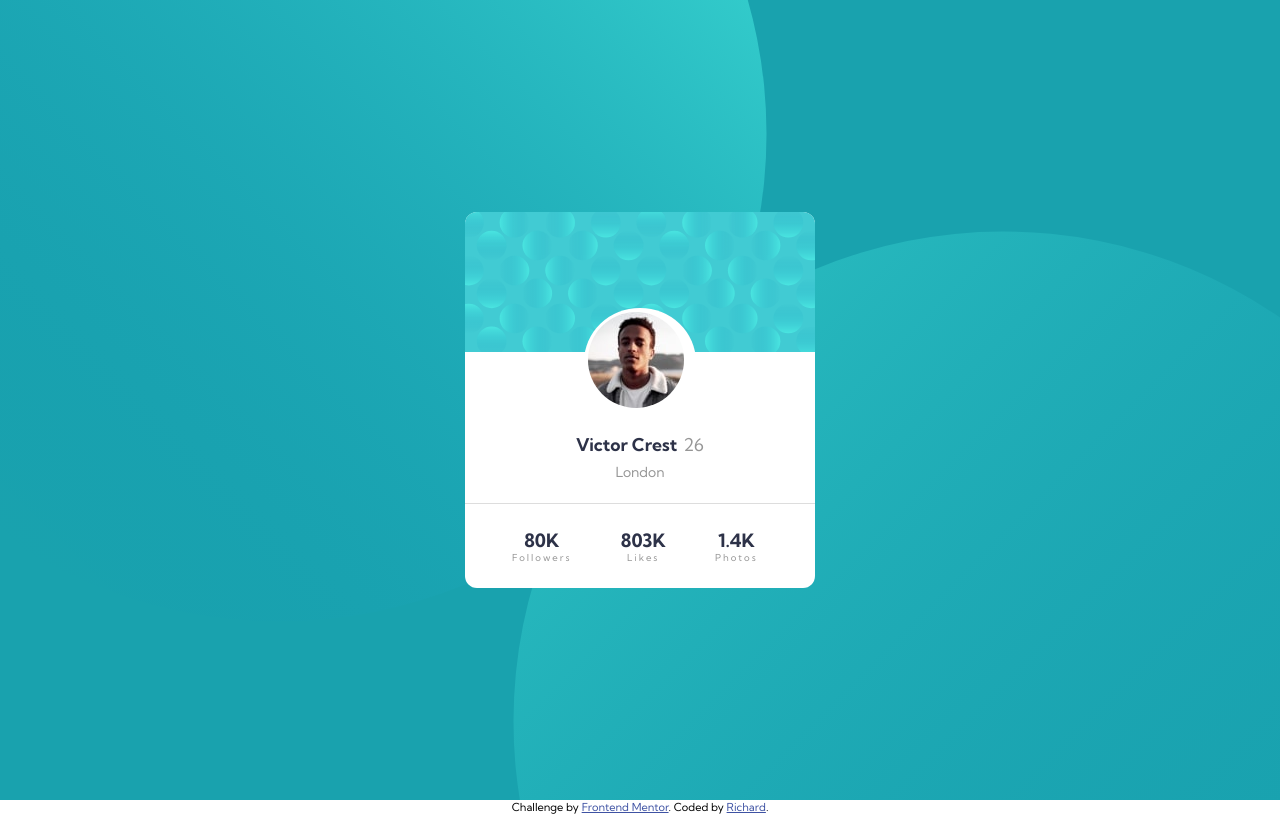
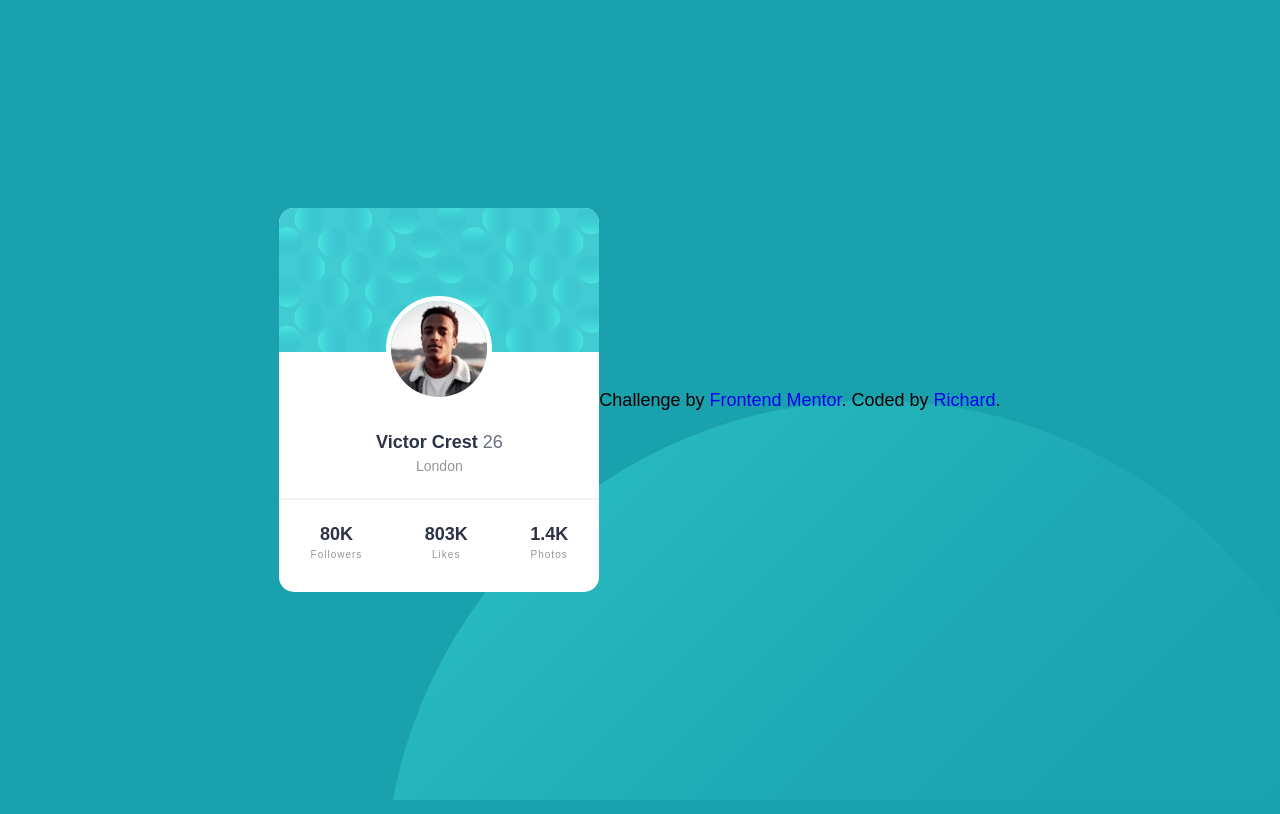
Before and after one commit to r-tom90/Profile-Card-Component, a plain HTML site: page index.html in a window 1280 px wide. Drawn offline with Linux system fonts and the light colour scheme.

Commit message:
fixing issues to allow for background pictures to show

```diff
--- a/index.html
+++ b/index.html
@@ -16,41 +16,26 @@
     <title>Frontend Mentor | Profile card component</title>
   </head>
   <body>
-    <main class="profile">
-      <article class="profile__card">
-        <picture class="profile__photo">
-          <img src="images/bg-pattern-card.svg" alt="Background Images" />
-        </picture>
-        <div class="profile__content">
-          <div class="profile__wrappercontent">
-            <div class="profile__containerphotouser">
-              <img
-                src="images/image-victor.jpg"
-                alt="Photo User Victor"
-                class="profile__photouser"
-              />
-            </div>
-            <div class="profile__userinformation">
-              <p class="profile__nameuser">
-                Victor Crest
-                <span class="profile__nameuser profile__nameuser--age">26</span>
-              </p>
-              <span class="profile__cityuser">London</span>
+    <main class="container">
+      <div class="card">
+        <div class="top">
+          <img src="./images/image-victor.jpg" alt="" />
+        </div>
+        <div class="bottom">
+          <div class="bottom-text">
+            <p>
+              Victor Crest <span class="age">26</span
+              ><span class="city">London</span>
+            </p>
+            <div class="underline"></div>
+            <div class="stats">
+              <h4>80K <span class="stats-span">Followers</span></h4>
+              <h4>803K <span class="stats-span">Likes</span></h4>
+              <h4>1.4K <span class="stats-span">Photos</span></h4>
             </div>
           </div>
         </div>
-        <ul class="profile__stats stast">
-          <li class="stast__range">
-            80K <span class="stast__rangename">Followers</span>
-          </li>
-          <li class="stast__range">
-            803K <span class="stast__rangename">Likes</span>
-          </li>
-          <li class="stast__range">
-            1.4K <span class="stast__rangename">Photos</span>
-          </li>
-        </ul>
-      </article>
+      </div>
     </main>
 
     <footer class="attribution">
--- a/style.css
+++ b/style.css
@@ -1,150 +1,127 @@
-@import url("https://fonts.googleapis.com/css2?family=Kumbh+Sans:wght@400;700&display=swap");
+/* ----------------------------------------------------------
+Global Variables
+---------------------------------------------------------- */
 
 :root {
-  --dark-cyan: hsl(185, 75%, 39%);
-  --very-dark-desaturated-blue: hsl(229, 23%, 23%);
-  --dark-grayish-blue: hsl(227, 10%, 46%);
-  --dark-gray: hsl(0, 0%, 59%);
-  /* font-family */
-  --font-Kumbh: "Kumbh Sans", sans-serif;
-  --weights-400: 400;
-  --weights-700: 700;
-  /* name adn stats  */
-  --font-size: 18px;
+  --cyan: hsl(185, 75%, 39%);
+  --dark_blue: hsl(229, 23%, 23%);
+  --gray_blue: hsl(227, 10%, 46%);
+  --dark_gray: hsl(0, 0%, 59%);
+  --white: #fff;
+  --font_size: 18px;
+  --font_family: "Kumbh Sans", sans-serif;
 }
 
-*,
-*::before,
-*::after {
-  box-sizing: border-box;
-}
+/* ----------------------------------------------------------
+Global Styling
+---------------------------------------------------------- */
 
 * {
   margin: 0;
-}
-
-html,
-body {
-  height: 100vh;
-  width: auto;
+  padding: 0;
+  outline: none;
+  border: none;
+  box-sizing: border-box;
+  text-decoration: none;
 }
 
 body {
-  font-family: var(--font-Kumbh);
+  height: 100vh;
+  width: 100vw;
+  font-family: var(--font_family);
+  font-size: var(--font_size);
+  background-color: var(--cyan);
+  background-image: url(./images/bg-pattern-top.svg),
+    url(./images/bg-pattern-bottom.svg);
+  background-repeat: no-repeat;
+  background-position: -140vw -70vh, 30vw 50vh;
+  display: flex;
+  justify-content: center;
+  align-items: center;
 }
 
-.profile {
-  width: 100%;
-  height: 100vh;
+/* ----------------------------------------------------------
+Card Styling
+---------------------------------------------------------- */
+
+.card {
+  width: 20rem;
+  height: 24rem;
+  background: var(--white);
+  border-radius: 15px;
   display: grid;
-  place-content: center;
-  background: url("../images/bg-pattern-top.svg") -70% 200%,
-    url("../images/bg-pattern-bottom.svg") 170% -130%;
-  background-color: var(--dark-cyan);
-  background-repeat: no-repeat;
+  grid-template-rows: 9rem 15rem;
 }
 
-.profile__card {
-  width: 100%;
-  background-color: white;
-  border-radius: 0.75rem;
-  overflow: hidden;
-}
-
-.profile__content {
-  width: 100%;
-  min-height: 8.2rem;
-  margin-bottom: 1rem;
+.top {
+  background: url(./images/bg-pattern-card.svg) no-repeat center/cover;
+  border-radius: 15px 15px 0 0;
   position: relative;
 }
 
-.profile__wrappercontent {
-  width: 100%;
+.top img {
+  border-radius: 50%;
+  border: 5px solid var(--white);
   position: absolute;
-  top: -3rem;
-  display: flex;
-  flex-direction: column;
-  align-items: center;
-  gap: 1rem;
+  bottom: -35%;
+  left: 50%;
+  transform: translate(-50%);
 }
 
-.profile__containerphotouser {
-  width: 7rem;
-  padding: 0.26rem;
-  top: -3rem;
-  border-radius: 50%;
-  background-color: white;
+.bottom-text {
+  margin: 5rem 0 1rem 0;
 }
 
-.profile__photouser {
-  border-radius: 50%;
+.bottom-text p {
+  text-align: center;
+  font-weight: 700;
+  color: var(--dark_blue);
 }
 
-.profile__userinformation {
-  width: 100%;
-  text-align: center;
-  line-height: 1.5;
+.bottom-text span {
+  font-weight: 400;
+  color: var(--dark_gray);
 }
 
-.profile__nameuser {
-  font-size: 1.1em;
-  font-weight: var(--weights-700);
-  color: var(--very-dark-desaturated-blue);
+.bottom-text .age {
+  color: var(--gray_blue);
 }
 
-.profile__nameuser--age {
-  font-size: 1em;
-  font-weight: var(--weights-400);
-  color: var(--dark-gray);
-  padding-left: 0.15rem;
+.bottom-text .city {
+  display: block;
+  font-size: 14px;
+  margin-top: 5px;
 }
 
-.profile__cityuser {
-  font-size: 0.87em;
-  font-weight: var(--weights-400);
-  color: var(--dark-gray);
+.underline {
+  width: 100%;
+  height: 1.5px;
+  background: var(--dark_gray);
+  opacity: 0.1;
+  margin-top: 1.5rem;
 }
 
-.profile__stats {
-  min-height: 5.3rem;
+.stats {
+  margin-top: 1.5rem;
+  text-align: center;
   display: flex;
-  padding-left: 2rem;
-  padding-right: 2.65rem;
-  justify-content: space-evenly;
-  align-items: center;
-  border-top: solid #0002 0.0625rem;
-  gap: 2.15rem;
+  justify-content: space-around;
+  color: var(--dark_blue);
 }
 
-.stast__range {
-  display: inline-flex;
-  flex-direction: column;
-  align-items: center;
-  font-size: 1.15rem;
-  font-weight: var(--weights-700);
-  color: var(--very-dark-desaturated-blue);
+.stats-span {
+  display: block;
+  font-size: 10px;
+  letter-spacing: 1px;
+  margin-top: 0.3rem;
 }
 
-.stast__rangename {
-  font-size: 0.6rem;
-  font-weight: var(--weights-400);
-  color: var(--dark-gray);
-  letter-spacing: 0.125rem;
-}
+/* ----------------------------------------------------------
+Media Query
+---------------------------------------------------------- */
 
-@media screen and (max-width: 30rem) {
-  .profile {
-    background-size: contain;
+@media screen and (min-width: 1440px) {
+  body {
+    background-position: -20vw -75vh, 47vw 50vh;
   }
 }
-
-/* Style attribution */
-.attribution {
-  font-size: 11px;
-  text-align: center;
-}
-
-.attribution a {
-  color: hsl(228, 45%, 44%);
-  display: inline;
-}
```
